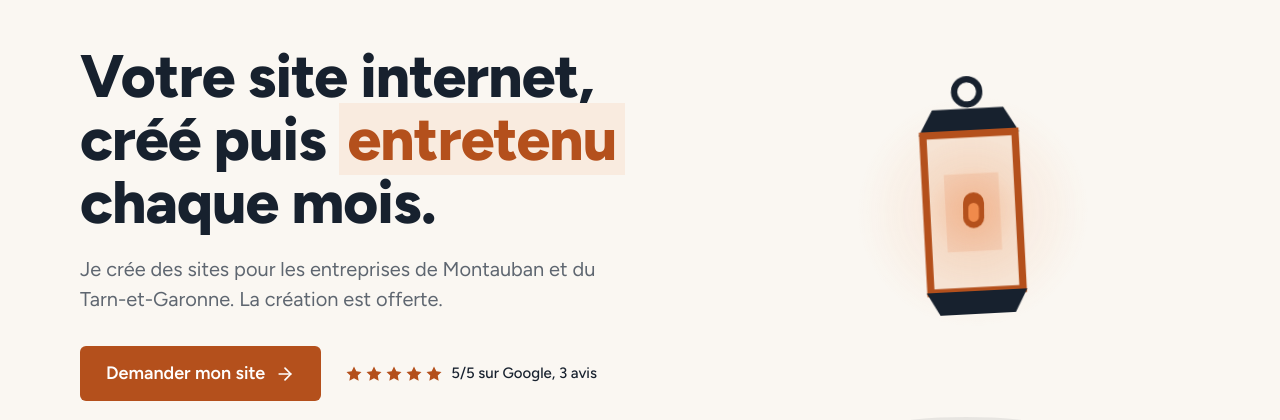
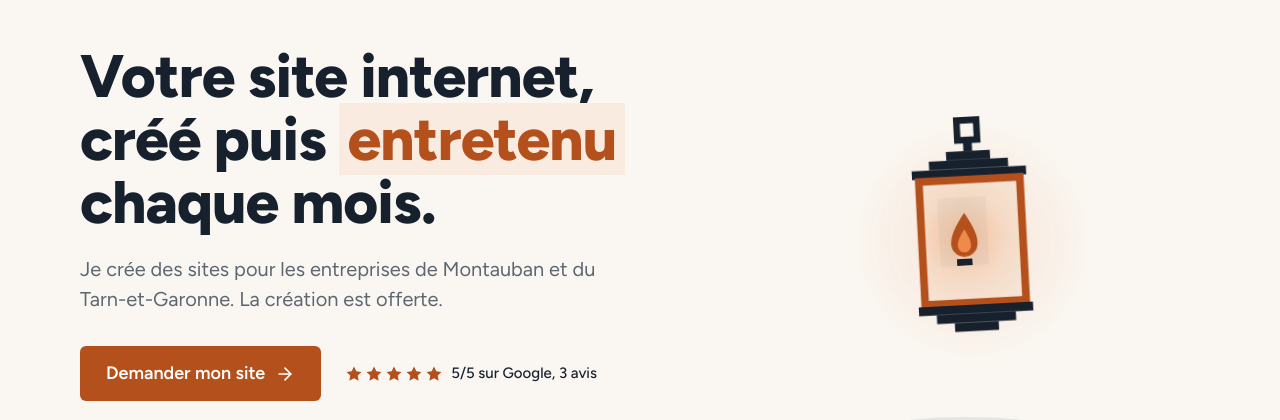
Before and after one commit to PierreG-dev/creation-sites-godino, a Next.js app: page / in a window 1280 px wide. Shown: the part 170-590 px from the top of the page. Built offline with nearby package versions, Linux system fonts and the light colour scheme; no server answers.

Commit message:
redessine la lanterne du hero : symbole du logo, toit et socle en gradins, flamme en goutte

```diff
--- a/src/app/globals.css
+++ b/src/app/globals.css
@@ -101,7 +101,7 @@
 }
 .lt-balance {
   animation: lt-balance 4.6s ease-in-out infinite;
-  transform-origin: 100px 6px;
+  transform-origin: 100px 19px;
 }
 
 /* La flamme reste d'aplomb : contre-rotation légèrement inférieure,
@@ -117,7 +117,7 @@
 }
 .lt-aplomb {
   animation: lt-aplomb 4.6s ease-in-out infinite;
-  transform-origin: 100px 148px;
+  transform-origin: 92px 146px;
 }
 
 /* Vacillement de la flamme, pivot à sa base */
@@ -144,11 +144,11 @@
 }
 .lt-flamme {
   animation: lt-flamme 1.7s ease-in-out infinite;
-  transform-origin: 100px 148px;
+  transform-origin: 92px 146px;
 }
 .lt-coeur {
   animation: lt-flamme 1.1s ease-in-out infinite reverse;
-  transform-origin: 100px 142px;
+  transform-origin: 92px 146px;
 }
 
 /* Lueur qui respire à travers le papier et autour de la lanterne */
--- a/src/components/lanterne/Lantern.tsx
+++ b/src/components/lanterne/Lantern.tsx
@@ -1,7 +1,12 @@
-// Illustration du hero, reprise des maquettes. Décorative.
+// Illustration du hero. Décorative.
+// Le corps reprend le symbole du logo (cadre orange, fenêtre décalée), étiré en
+// hauteur, avec un toit et un socle en gradins. La flamme en goutte est la
+// seule courbe du dessin.
 // Seule animation du site : flottement, balancier depuis l'anneau, flamme qui
 // vacille en restant d'aplomb, lueur qui respire. Tout est coupé si
 // prefers-reduced-motion (voir globals.css).
+
+const ENCRE = '#17212E'
 
 type LanternSvgProps = {
   id: string
@@ -9,16 +14,15 @@ type LanternSvgProps = {
   height: number
   ringStroke: number
   bodyStroke: number
-  detailed: boolean
 }
 
-function LanternSvg({ id, width, height, ringStroke, bodyStroke, detailed }: LanternSvgProps) {
+function LanternSvg({ id, width, height, ringStroke, bodyStroke }: LanternSvgProps) {
   return (
     <svg
       className="lt-flotte relative overflow-visible"
       width={width}
       height={height}
-      viewBox="0 0 200 286"
+      viewBox="0 0 200 232"
       focusable="false"
     >
       <defs>
@@ -27,33 +31,52 @@ function LanternSvg({ id, width, height, ringStroke, bodyStroke, detailed }: Lan
           <stop offset="100%" stopColor="#F08A4B" stopOpacity="0" />
         </radialGradient>
         <radialGradient id={`${id}-lueur`}>
-          <stop offset="0%" stopColor="#F08A4B" stopOpacity="0.5" />
+          <stop offset="0%" stopColor="#F08A4B" stopOpacity="0.55" />
           <stop offset="60%" stopColor="#F08A4B" stopOpacity="0.12" />
           <stop offset="100%" stopColor="#F08A4B" stopOpacity="0" />
         </radialGradient>
         <clipPath id={`${id}-papier`}>
-          <rect x="60" y="62" width="80" height="142" />
+          <rect x="58" y="80" width="84" height="104" />
         </clipPath>
       </defs>
 
       <g className="lt-balance">
-        <circle className="lt-lueur" cx="100" cy="132" r="110" fill={`url(#${id}-halo)`} />
-        <circle cx="100" cy="18" r="12" fill="none" stroke="#17212E" strokeWidth={ringStroke} />
-        <polygon points="66,34 134,34 148,58 52,58" fill="#17212E" />
-        <rect x="56" y="58" width="88" height="150" fill="#F6E3D3" stroke="#B4501C" strokeWidth={bodyStroke} />
-        <rect x="74" y="96" width="52" height="74" fill="#F3D2BC" />
+        <circle className="lt-lueur" cx="100" cy="132" r="115" fill={`url(#${id}-halo)`} />
+
+        {/* Anneau et toit en gradins */}
+        <rect x="91" y="22" width="18" height="18" fill="none" stroke={ENCRE} strokeWidth={ringStroke} />
+        <rect x="96" y="40" width="8" height="10" fill={ENCRE} />
+        <rect x="80" y="50" width="40" height="8" fill={ENCRE} />
+        <rect x="64" y="58" width="72" height="8" fill={ENCRE} />
+        <rect x="48" y="66" width="104" height="8" fill={ENCRE} />
+
+        {/* Corps : le symbole du logo */}
+        <rect x="54" y="76" width="92" height="112" fill="#F6E3D3" stroke="#B4501C" strokeWidth={bodyStroke} />
+        <rect x="70" y="92" width="44" height="62" fill="#E8DDD0" />
         <g clipPath={`url(#${id}-papier)`}>
-          <circle className="lt-lueur" cx="100" cy="132" r="72" fill={`url(#${id}-lueur)`} />
+          <circle className="lt-lueur" cx="92" cy="128" r="66" fill={`url(#${id}-lueur)`} />
         </g>
+
+        {/* Bec et flamme */}
+        <rect x="85" y="148" width="14" height="6" fill={ENCRE} />
         <g className="lt-aplomb">
           <g className="lt-flamme">
-            <rect x="90" y="114" width="20" height="34" rx="10" fill="#B4501C" />
-            {detailed && (
-              <rect className="lt-coeur" x="95" y="124" width="10" height="18" rx="5" fill="#F08A4B" />
-            )}
+            <path
+              d="M92,106 C100,118 104,126 104,134 A12,12 0 0 1 80,134 C80,126 84,118 92,106 Z"
+              fill="#B4501C"
+            />
+            <path
+              className="lt-coeur"
+              d="M92,121 C96,128 98,131 98,136 A6,6 0 0 1 86,136 C86,131 88,128 92,121 Z"
+              fill="#F08A4B"
+            />
           </g>
         </g>
-        <polygon points="52,208 148,208 136,230 64,230" fill="#17212E" />
+
+        {/* Socle en gradins */}
+        <rect x="48" y="190" width="104" height="8" fill={ENCRE} />
+        <rect x="64" y="198" width="72" height="8" fill={ENCRE} />
+        <rect x="80" y="206" width="40" height="8" fill={ENCRE} />
       </g>
     </svg>
   )
@@ -62,7 +85,7 @@ function LanternSvg({ id, width, height, ringStroke, bodyStroke, detailed }: Lan
 export function LanternDesktop() {
   return (
     <div aria-hidden="true" className="relative flex min-h-[440px] items-center justify-center">
-      <LanternSvg id="lt-d" width={210} height={300} ringStroke={6} bodyStroke={7} detailed />
+      <LanternSvg id="lt-d" width={220} height={255} ringStroke={6} bodyStroke={7} />
       <svg
         className="absolute bottom-2"
         width="160"
@@ -70,7 +93,7 @@ export function LanternDesktop() {
         viewBox="0 0 160 20"
         focusable="false"
       >
-        <ellipse className="lt-ombre" cx="80" cy="10" rx="70" ry="8" fill="#17212E" opacity="0.08" />
+        <ellipse className="lt-ombre" cx="80" cy="10" rx="70" ry="8" fill={ENCRE} opacity="0.08" />
       </svg>
     </div>
   )
@@ -82,7 +105,7 @@ export function LanternMobile() {
       aria-hidden="true"
       className="absolute right-[14px] top-[18px] flex h-[120px] w-[96px] justify-center"
     >
-      <LanternSvg id="lt-m" width={66} height={96} ringStroke={8} bodyStroke={9} detailed={false} />
+      <LanternSvg id="lt-m" width={78} height={90} ringStroke={8} bodyStroke={9} />
     </div>
   )
 }
```
